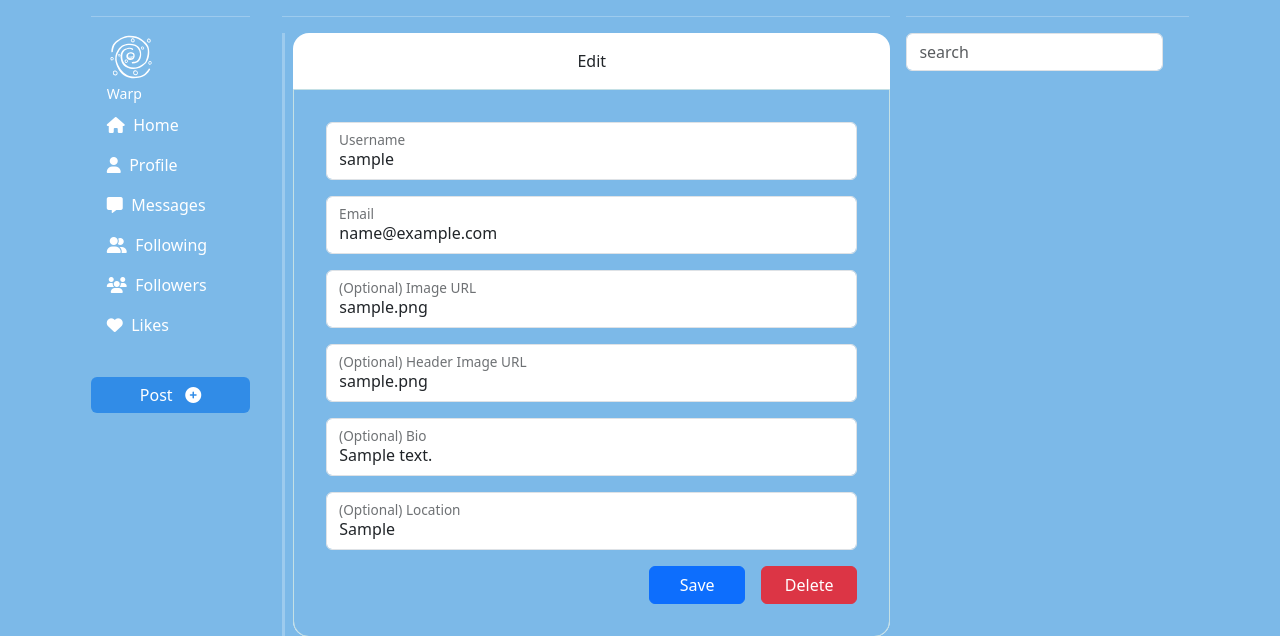
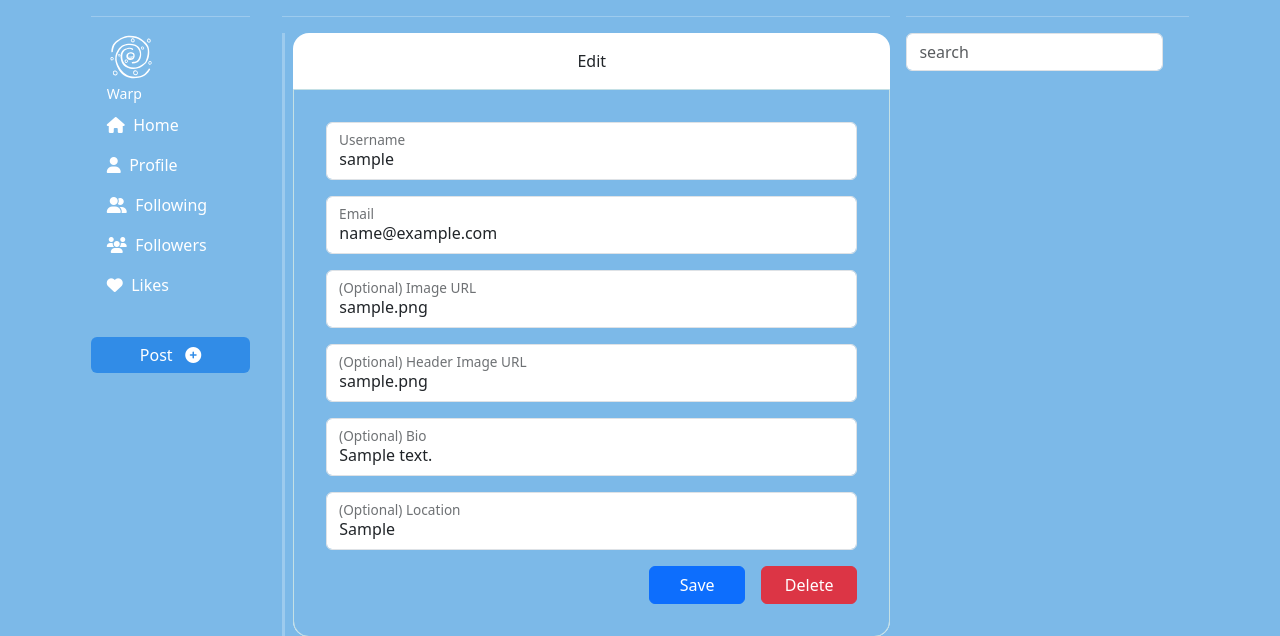
Before and after one commit to mbouanik/warbler, a Flask app: page /users/1/edit in a window 1280 px wide. Shown: the top 636 px of the page. Run offline with Flask 3, Linux system fonts and the light colour scheme; the visitor is signed in with stand-in values (Sample User, id 1); tables that the repository leaves empty hold one stand-in row (values such as "Sample post"); grey boxes marked "Sample" are stand-in pictures; some libraries are stand-ins or nearby versions.

Commit message:
cleanup code

```diff
--- a/models.py
+++ b/models.py
@@ -97,7 +97,6 @@ class Post(db.Model):
         cascade="all, delete-orphan",
         order_by=("desc(Comment.id)"),
     )
-    # users_commented = Relationship("User", secondary="comments")
 
     def __init__(self, **kwargs) -> None:
         super(Post, self).__init__(**kwargs)
--- a/templates/components/navbar_left_side.html
+++ b/templates/components/navbar_left_side.html
@@ -31,15 +31,15 @@
         <span class="link-text">&nbsp;Profile</span>
       </a>
     </li>
-    <li class="nav-item">
-      <a
-        href="/users/direct_message/{{g.user.id}}"
-        class="nav-link text-white direct-message"
-      >
-        <i class="fa-solid fa-message"></i>
-        <span class="link-text">&nbsp;Messages</span>
-      </a>
-    </li>
+    <!-- <li class="nav-item"> -->
+    <!--   <a -->
+    <!--     href="/users/direct_message/{{g.user.id}}" -->
+    <!--     class="nav-link text-white direct-message" -->
+    <!--   > -->
+    <!--     <i class="fa-solid fa-message"></i> -->
+    <!--     <span class="link-text">&nbsp;Messages</span> -->
+    <!--   </a> -->
+    <!-- </li> -->
 
     <li class="nav-item">
       <a
```
